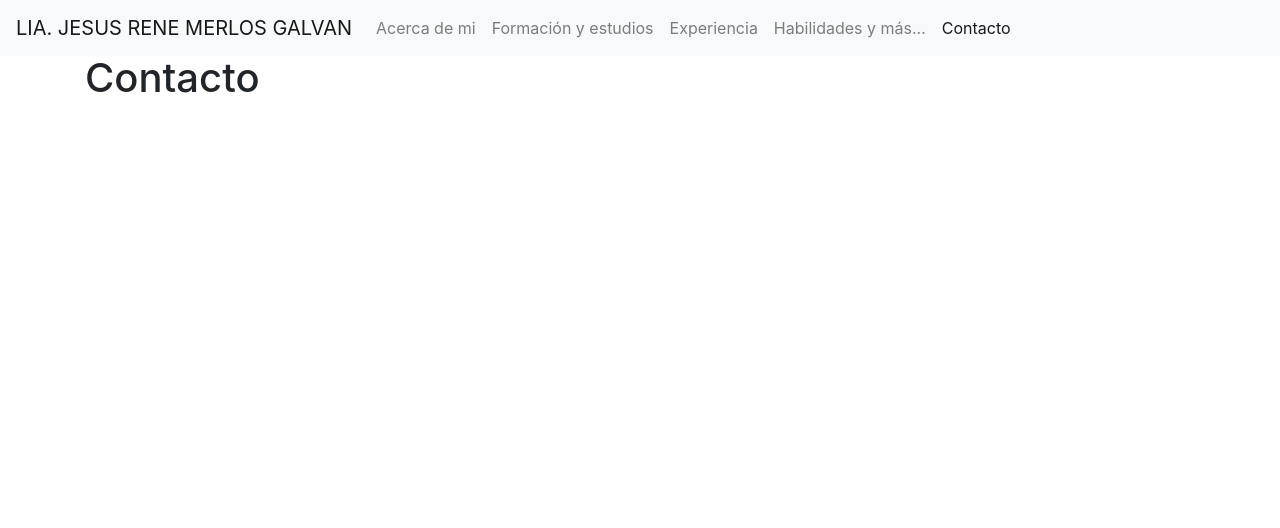
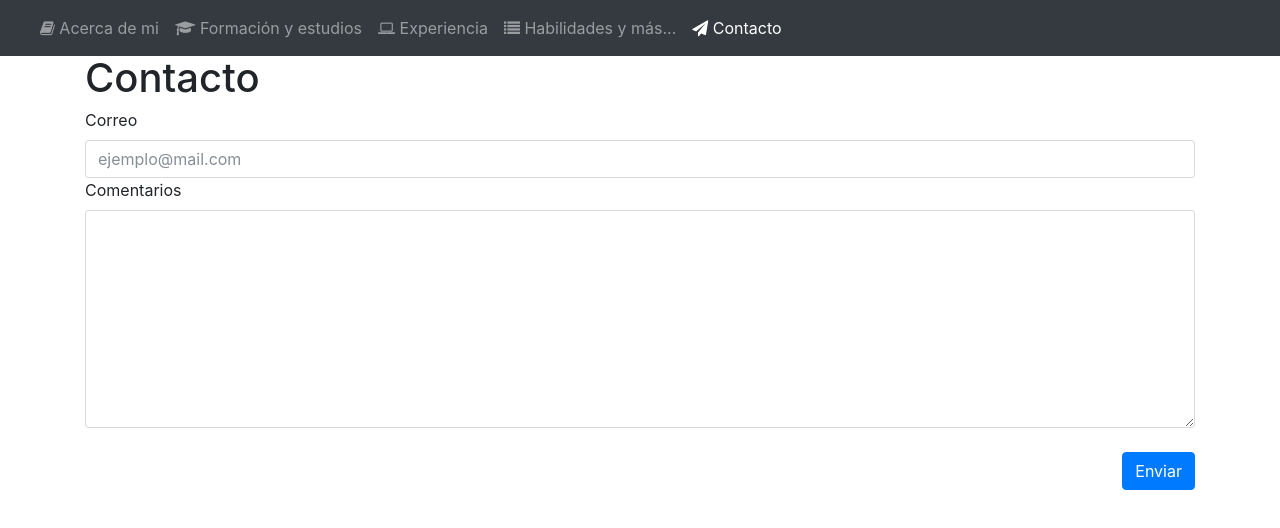
Before and after one commit to jmerlosg/personalweb, a plain HTML site: page index.html at #!/contact in a window 1280 px wide. Drawn offline with Linux system fonts and the light colour scheme.

Commit message:
Icons and contact forms
Icons for the menu items and contact form

```diff
--- a/misc/contacto.html
+++ b/misc/contacto.html
@@ -1 +1,13 @@
 <h1>Contacto</h1>
+
+<form>
+	<label class="control-label" for="">Correo</label>
+	<input type="text" class="form-control" placeholder="ejemplo@mail.com" />
+
+	<label class="control-label" for="">Comentarios</label>
+	<textarea class="form-control" name="" id="" cols="30" rows="10"></textarea>
+
+	<br>
+
+	<a href="#" class="btn btn-primary float-right"><span>Enviar</span></a>
+</form>
--- a/misc/menu.html
+++ b/misc/menu.html
@@ -1,25 +1,25 @@
-<nav class="navbar navbar-expand-lg navbar-light bg-light">
-  <a class="navbar-brand" href="#!/">LIA. JESUS RENE MERLOS GALVAN</a>
+<nav class="navbar navbar-expand-lg navbar-dark bg-dark">
+  <a class="navbar-brand" href="#!/"></a>
   <button class="navbar-toggler" type="button" data-toggle="collapse" data-target="#navbarSupportedContent" aria-controls="navbarSupportedContent" aria-expanded="false" aria-label="Toggle navigation">
     <span class="navbar-toggler-icon"></span>
   </button>
 
   <div class="collapse navbar-collapse" id="navbarSupportedContent">
     <ul class="navbar-nav mr-auto">
-      <li ng-class="menAbout">
-        <a class="nav-link" href="#!/about">Acerca de mi</a>
+      <li ng-class="menAbout" class="nav-item">
+        <a class="nav-link" href="#!/school"> <i class="fa fa-book" aria-hidden="true"></i> Acerca de mi</a>
       </li>
       <li ng-class="menSchool" class="nav-item">
-        <a class="nav-link" href="#!/school">Formación y estudios</a>
+        <a class="nav-link" href="#!/school"> <i class="fa fa-graduation-cap" aria-hidden="true"></i> Formación y estudios</a>
       </li>
       <li ng-class="menExperience" class="nav-item">
-        <a class="nav-link" href="#!/experience">Experiencia</a>
+        <a class="nav-link" href="#!/experience"> <i class="fa fa-laptop" aria-hidden="true"></i> Experiencia</a>
       </li>
       <li ng-class="menSkills" class="nav-item">
-        <a class="nav-link" href="#!/skills">Habilidades y más...</a>
+        <a class="nav-link" href="#!/skills"> <i class="fa fa-list" aria-hidden="true"></i> Habilidades y más...</a>
       </li>
       <li ng-class="menContact" class="nav-item">
-        <a class="nav-link" href="#!/contact">Contacto</a>
+        <a class="nav-link" href="#!/contact"> <i class="fa fa-paper-plane" aria-hidden="true"></i> Contacto</a>
       </li>
     </ul>
   </div>
```
